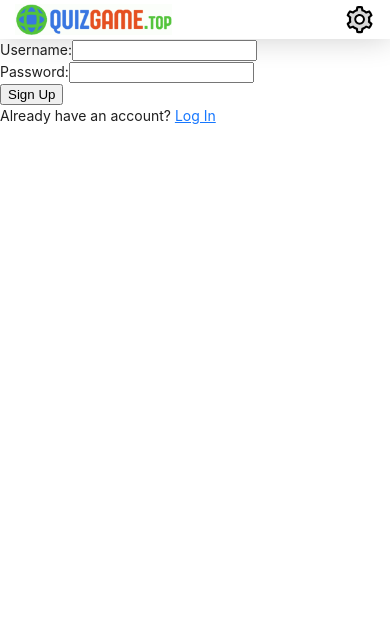
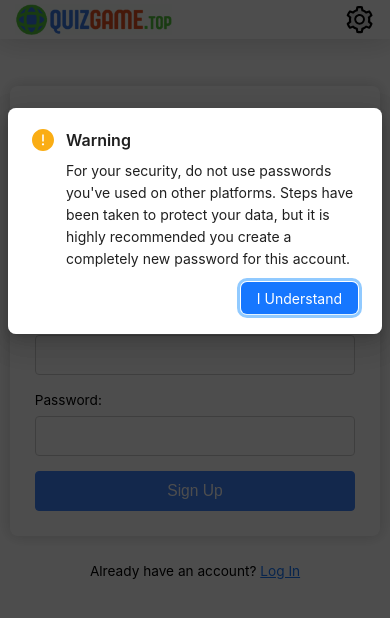
Before and after one commit to msam-dev/quizgame.top, a React (Vite) app in the folder quizgame.top-frontend/quizgame.top/: page /Signup in a window 390 px wide. Shown: the top 618 px of the page. Built offline with nearby package versions, Linux system fonts and the light colour scheme.

Commit message:
improving signup responsiveness

```diff
--- a/quizgame.top-frontend/quizgame.top/src/assets/css/Login.scss
+++ b/quizgame.top-frontend/quizgame.top/src/assets/css/Login.scss
@@ -32,7 +32,6 @@
 
 .login-message {
   margin-bottom: 10px;
-
   &.error{
     color: red;
   }
@@ -76,14 +75,13 @@
     background-color: var(--highlight-2-dark);
     cursor: wait;
   }
-
   &:hover{
     background-color: var(--highlight-2-dark);
   }
 }
 
 .login-signup{
-  padding-top: 4vh;
+  padding-top: 3vh;
   font-size: min(3.5vw, 15px);
   &.true{
     display: none;
--- a/quizgame.top-frontend/quizgame.top/src/assets/css/Signup.scss
+++ b/quizgame.top-frontend/quizgame.top/src/assets/css/Signup.scss
@@ -0,0 +1,101 @@
+.signup-container{
+  width: 100%;
+  height: 70vh;
+  min-height: 320px;
+
+  color: var(--txt-color-2);
+
+  display: flex;
+  justify-content: center;
+  align-items: center;
+  flex-direction: column;
+}
+
+.signup-inner-container{
+  width: min(95vw, 500px);
+  border-radius: 8px;
+  box-shadow: 0 0 15px var(--shadow);
+}
+
+.signup-form {
+  padding: 25px;
+  &.true{
+    display: none;
+  }
+}
+.logout-form {
+  padding: 25px;
+  &.false{
+    display: none;
+  }
+}
+
+.signup-message {
+  margin-bottom: 10px;
+  &.error{
+    color: red;
+  }
+  &.success{
+    color: green;
+  }
+}
+
+.signup-field {
+  margin-bottom: 15px;
+}
+
+.signup-label {
+  margin-bottom: 5px;
+  font-size: min(3.5vw, 15px);
+  display: block;
+}
+
+.signup-input {
+  width: 100%;
+  padding: 10px;
+  margin: 0;
+  border-radius: 4px;
+  font-size: min(4vw, 20px);
+  border: 1px solid var(--shadow);
+  box-sizing: border-box;
+}
+
+.signup-button {
+  width: 100%;
+  padding: 10px;
+  font-size: min(4vw, 20px);
+  border-radius: 4px;
+  border: 1px solid var(--highlight-2);
+
+  background: var(--highlight-2);
+  color: var(--txt-color-1);
+  cursor: pointer;
+
+  &.true{
+    background-color: var(--highlight-2-dark);
+    cursor: wait;
+  }
+  &:hover{
+    background-color: var(--highlight-2-dark);
+  }
+}
+
+.signup-login{
+  padding-top: 3vh;
+  font-size: min(3.5vw, 15px);
+  &.true{
+    display: none;
+  }
+}
+
+.message{
+  width: 100% ;
+  padding-bottom: 25px;
+  font-size: min(3.5vw, 16px);
+}
+
+.signup-title{
+  font-size: min(5vw, 25px);
+  padding-bottom: 20px;
+  text-align: center;
+}
--- a/quizgame.top-frontend/quizgame.top/src/pages/Login.tsx
+++ b/quizgame.top-frontend/quizgame.top/src/pages/Login.tsx
@@ -9,13 +9,12 @@ const Login = () => {
   const loginEndPoint: string = 'https://localhost:7025/user/login/';
 //const loginEndPoint: string = 'https://api.quizgame.top/user/login/';
 
-  const regex: RegExp = /^[a-zA-Z0-9-_]+$/;
+  const regex: RegExp = /^[a-zA-Z0-9_]+$/;
   const context = useQuizGameContext();
 
   const { message } = App.useApp();
 
   const navigate = useNavigate();
-  const loggedIn: boolean = context.username != '';
 
   const [loading, setLoading]                 = useState<boolean>(false);
   const [username, setUsername]               = useState<string>('');
@@ -32,7 +31,7 @@ const Login = () => {
     e.preventDefault(); // stops page from reloading
 
     message.info('You have been logged out');
-    context.clearUser();
+    context.logOut();
   };
 
   /**
@@ -48,7 +47,7 @@ const Login = () => {
       return;
     }
     if (!regex.test(username)) {
-      setError("Username can only contain letters, numbers, hyphens, and underscores.");
+      setError("Username can only contain letters, numbers, and underscores.");
       return;
     }
 
@@ -73,13 +72,11 @@ const Login = () => {
       signal: controller.signal,
     })
     .then((response) => {
-      if (response.ok) {
-        return response.json();
-      }else{
-        return response.json().then((errorData) => {
-          throw new Error(errorData.message || "Login failed");
-        });
-      }
+      if (response.ok) return response.json();
+
+      return response.json().then((errorData) => {
+        throw new Error(errorData.message || "Login failed");
+      });
     })
     .then((data) => {
       clearTimeout(timeout);
@@ -93,7 +90,7 @@ const Login = () => {
       clearTimeout(timeout);
       setLoading(false);
       message.destroy();
-      message.error(err.name==="AbortError" ? "Request timed out. Please try again." : err.message);
+      message.error(err.name==="AbortError" ? "Login request timed out. Please try again." : err.message);
     });
   };
 
@@ -101,14 +98,14 @@ const Login = () => {
     <div className='login-container'>
       <div className='login-inner-container'>
 
-        <form onSubmit={logOut} className={`logout-form ${loggedIn}`}>
+        <form onSubmit={logOut} className={`logout-form ${context.loggedIn}`}>
           <div className='message' >You are already logged in as: <b>{context.username}</b></div>
           <button type='submit' className='login-button'>
             Log Out
           </button>
         </form>
 
-        <form onSubmit={handleSubmit} className={`login-form ${loggedIn}`}>
+        <form onSubmit={handleSubmit} className={`login-form ${context.loggedIn}`}>
         <div className={`login-message ${messageClass}`}>{validationError}</div>
         <div className='login-field'>
           <label htmlFor='username' className='login-label'>Username:</label>
@@ -118,7 +115,7 @@ const Login = () => {
             value={username}
             onChange={(e) => setUsername(e.target.value)}
             className='login-input'
-            maxLength={10}
+            maxLength={15}
           />
         </div>
         <div className='login-field'>
@@ -137,7 +134,7 @@ const Login = () => {
         </button>
       </form>
       </div>
-      <div className={`login-signup ${loggedIn}`}> Don't have an account? <Link to='/signup'><u>Sign Up</u></Link></div>
+      <div className={`login-signup ${context.loggedIn}`}> Don't have an account? <Link to='/signup'><u>Sign Up</u></Link></div>
     </div>
   );
 }
--- a/quizgame.top-frontend/quizgame.top/src/pages/Signup.tsx
+++ b/quizgame.top-frontend/quizgame.top/src/pages/Signup.tsx
@@ -1,25 +1,36 @@
 import '../assets/css/Signup.scss';
 import { Link, useNavigate } from 'react-router-dom';
-import { useState } from 'react';
+import { useState, useEffect } from 'react';
 import { useQuizGameContext } from '../assets/components/QuizGameContext';
-import { App } from 'antd';
+import { App, Modal  } from 'antd';
 
 const Signup = () => {
+
   const signUpEndPoint: string = 'https://localhost:7025/user/signup/';
-  //const loginEndPoint: string = 'https://api.quizgame.top/user/signup/';
+//const signUpEndPoint: string = 'https://api.quizgame.top/user/signup/';
 
-    const regex: RegExp = /^[a-zA-Z0-9-_]+$/;
+  const regex: RegExp = /^[a-zA-Z0-9_]+$/;
   const context = useQuizGameContext();
 
   const { message } = App.useApp();
 
   const navigate = useNavigate();
-    const loggedIn: boolean = context.username != '';
 
+  const [loading, setLoading]                 = useState<boolean>(false);
   const [username, setUsername]               = useState<string>('');
   const [password, setPassword]               = useState<string>('');
   const [messageClass, setMessageClass]       = useState<string>('');
   const [validationError, setValidationError] = useState<string>('');
+
+  useEffect(() => { if(!context.loggedIn) warn(); }, []);
+
+  const warn = () => {
+    Modal.warning({
+      title: 'Warning',
+      content: "For your security, do not use passwords you've used on other platforms. Steps have been taken to protect your data, but it is highly recommended you create a completely new password for this account.",
+      okText: "I Understand",
+    });
+  }
 
   const setError = (errorMessage: string) => {
     setValidationError(errorMessage);
@@ -28,13 +39,12 @@ const Signup = () => {
 
   const logOut = (e: React.FormEvent) => {
     e.preventDefault(); // stops page from reloading
-
+    context.logOut();
     message.info('You have been logged out');
-      //context.setUsername('');
   };
 
   /**
-     * Handles login form submission
+   * Handles signup form submission
    */
   const handleSubmit = (e: React.FormEvent) => {
     e.preventDefault(); // stops page from reloading
@@ -45,36 +55,33 @@ const Signup = () => {
       return;
     }
     if (!regex.test(username)) {
-        setError("Username can only contain letters, numbers, hyphens, and underscores.");
+      setError("Usernames can only contain letters, numbers, and underscores.");
       return;
     }
 
     setError('');
-      requestLogin();
+    requestSignup();
   };
 
   /**
-     * Contacts the login API endpoint and handles the response
+   * Contacts the signup API endpoint and handles the response
    */
-    const requestLogin = () => {
-      message.loading('Logging in, please wait...');
+  const requestSignup = () => {
+    message.loading('Signing up, please wait...');
 
     fetch(signUpEndPoint, {method: "POST",
       headers: { "Content-Type": "application/json",},
       body: JSON.stringify({ username, password }),
     })
     .then((response) => {
-        message.destroy(); // clears the loading message
-
-        if (response.ok) { return response.json(); }
+      if (response.ok) return response.json();
 
       return response.json().then((errorData) => {
-          throw new Error(errorData.message || "Login failed");
+        throw new Error(errorData.message || "Signup failed");
       });
     })
     .then((data) => {
-        message.success('Login successful! Hello, '+ data.username);
-        //setUser(data.username);
+      message.success('Sign up successful! Welcome, '+ data.username);
       navigate('/');
     })
     .catch((err: Error) => {
@@ -83,16 +90,17 @@ const Signup = () => {
   };
 
   return (
+    <>
       <div className='signup-container'>
         <div className="signup-inner-container">
-
-        <form onSubmit={logOut} className={`logout-form ${loggedIn}`}>
+          <form onSubmit={logOut} className={`logout-form ${context.loggedIn}`}>
             <div className='message' >You are already logged in as: <b>{context.username}</b></div>
             <button type='submit' className='signup-button'>
               Log Out
             </button>
           </form>
-        <form onSubmit={handleSubmit} className={`signup-form ${loggedIn}`}>
+          <form onSubmit={handleSubmit} className={`signup-form ${context.loggedIn}`}>
+            <div className='signup-title'>Create a New User </div>
             <div className={`signup-message ${messageClass}`}>{validationError}</div>
             <div className='signup-field'>
               <label htmlFor='username' className='signup-label'>Username:</label>
@@ -102,10 +110,10 @@ const Signup = () => {
                 value={username}
                 onChange={(e) => setUsername(e.target.value)}
                 className='signup-input'
-            maxLength={10}
+                maxLength={15}
+                minLength={3}
               />
             </div>
-
             <div className='signup-field'>
               <label htmlFor='password' className='signup-label'>Password:</label>
               <input
@@ -115,6 +123,7 @@ const Signup = () => {
                 onChange={(e) => setPassword(e.target.value)}
                 className='signup-input'
                 maxLength={20}
+                minLength={8}
               />
             </div>
             <button type='submit' className='signup-button'>
@@ -122,8 +131,9 @@ const Signup = () => {
             </button>
           </form>
         </div>
-      <div className={`signup-login ${loggedIn}`}> Already have an account? <Link to='/login'><u>Log In</u></Link></div>
+        <div className={`signup-login ${context.loggedIn}`}> Already have an account? <Link to='/login'><u>Log In</u></Link></div>
       </div>
+    </>
   );
 }
 
```
Lines whose indentation alone changed are shown as unchanged.
